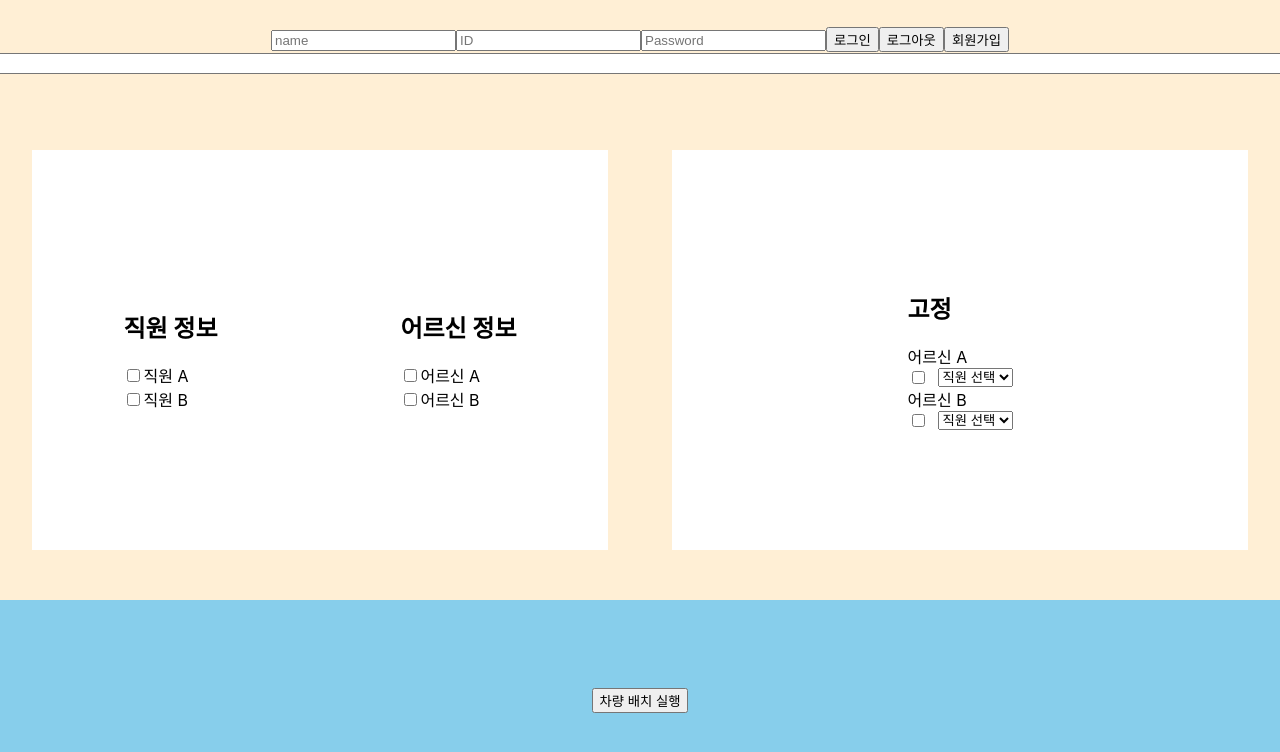
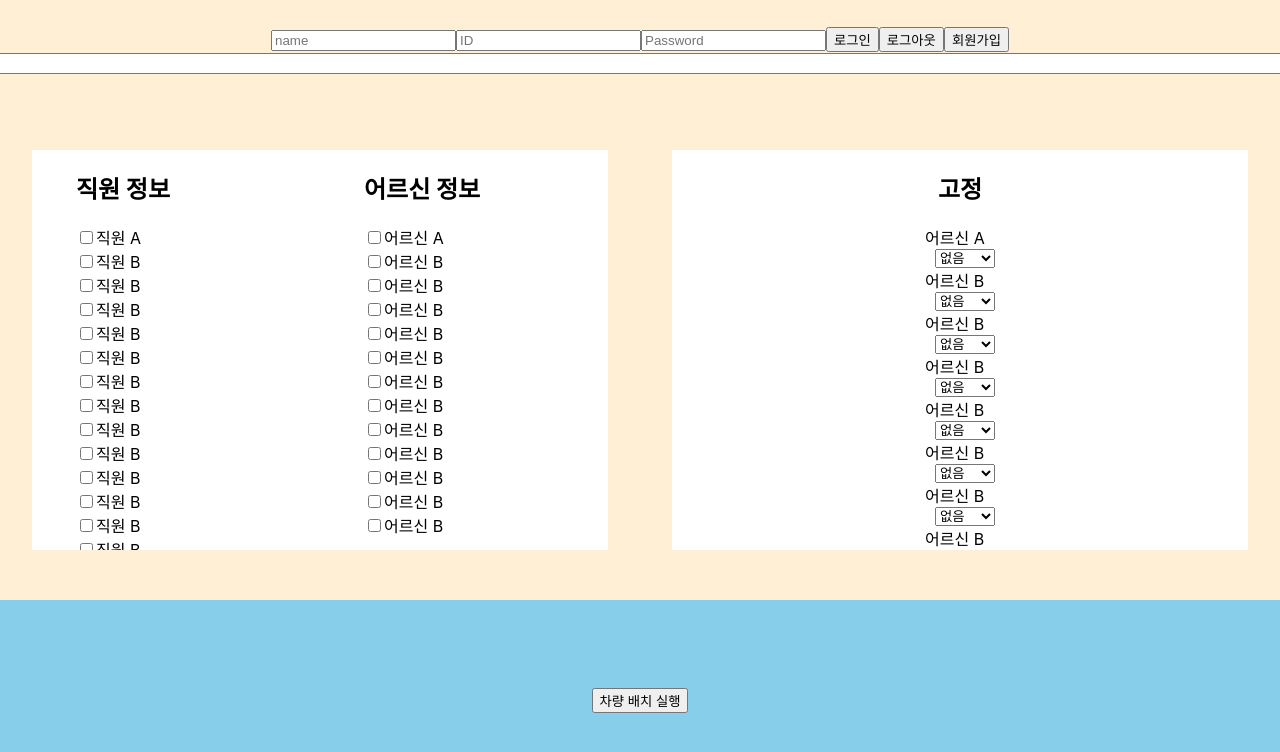
Before and after one commit to silverithm/frontend, a React (Create React App) app: page / in a window 1280 px wide. Shown: the top 752 px of the page. Built offline with nearby package versions, Linux system fonts and the light colour scheme.

Commit message:
feat(Body): add ScrollableDiv

```diff
--- a/src/components/AssignmentComponent.js
+++ b/src/components/AssignmentComponent.js
@@ -6,7 +6,17 @@ function AssignmentComponent({ onSelectElde }) {
   const elders = [
     { id: 1, name: "어르신 A" },
     { id: 2, name: "어르신 B" },
-    // 추가 어르신 데이터...
+    { id: 3, name: "어르신 B" },
+    { id: 4, name: "어르신 B" },
+    { id: 5, name: "어르신 B" },
+    { id: 6, name: "어르신 B" },
+    { id: 7, name: "어르신 B" },
+    { id: 8, name: "어르신 B" },
+    { id: 9, name: "어르신 B" },
+    { id: 10, name: "어르신 B" },
+    { id: 11, name: "어르신 B" },
+    { id: 12, name: "어르신 B" },
+    { id: 13, name: "어르신 B" },
   ];
   const employees = [
     { id: 1, name: "직원 A" },
@@ -15,15 +25,14 @@ function AssignmentComponent({ onSelectElde }) {
   ];
   return (
     <AssignmentComponentSection>
-      <div>
+      <ScrollableDiv>
         <h2>고정</h2>
         {elders.map((elder) => (
           <div key={elder.id}>
             {elder.name}
             <div style={{ display: "flex" }}>
-              <input type="checkbox" />
               <select style={{ marginLeft: "10px" }}>
-                <option value="">직원 선택</option>
+                <option value="">없음</option>
                 {employees.map((employee) => (
                   <option key={employee.id} value={employee.id}>
                     {employee.name}
@@ -33,11 +42,19 @@ function AssignmentComponent({ onSelectElde }) {
             </div>
           </div>
         ))}
-      </div>
+      </ScrollableDiv>
     </AssignmentComponentSection>
   );
 }
 
+const ScrollableDiv = styled.div`
+  align-items: center;
+  display: flex;
+  flex-direction: column;
+  overflow-y: auto; // 세로 스크롤 활성화
+  height: 100%; // 높이 설정, 원하는 값으로 조정 가능
+  width: 100%; // 너비 설정, 필요에 따라 조정 가능
+`;
 const AssignmentComponentSection = styled.section`
   width: 45%;
   height: 400px;
--- a/src/components/ElderInfo.js
+++ b/src/components/ElderInfo.js
@@ -1,15 +1,26 @@
 import React from "react";
+import { styled } from "styled-components";
 
 function ElderInfo({ onSelectElder }) {
   // 어르신 정보는 props 또는 API 호출을 통해 가져오는 것으로 가정
   const elders = [
     { id: 1, name: "어르신 A" },
     { id: 2, name: "어르신 B" },
-    // 추가 어르신 데이터...
+    { id: 3, name: "어르신 B" },
+    { id: 4, name: "어르신 B" },
+    { id: 5, name: "어르신 B" },
+    { id: 6, name: "어르신 B" },
+    { id: 7, name: "어르신 B" },
+    { id: 8, name: "어르신 B" },
+    { id: 9, name: "어르신 B" },
+    { id: 10, name: "어르신 B" },
+    { id: 11, name: "어르신 B" },
+    { id: 12, name: "어르신 B" },
+    { id: 13, name: "어르신 B" },
   ];
 
   return (
-    <div>
+    <ScrollableDiv>
       <h2>어르신 정보</h2>
       {elders.map((elder) => (
         <div key={elder.id}>
@@ -17,8 +28,14 @@ function ElderInfo({ onSelectElder }) {
           {elder.name}
         </div>
       ))}
-    </div>
+    </ScrollableDiv>
   );
 }
 
 export default ElderInfo;
+
+const ScrollableDiv = styled.div`
+  overflow-y: auto; // 세로 스크롤 활성화
+  height: 400px; // 높이 설정, 원하는 값으로 조정 가능
+  width: 200px; // 너비 설정, 필요에 따라 조정 가능
+`;
--- a/src/components/EmployeeInfo.js
+++ b/src/components/EmployeeInfo.js
@@ -1,15 +1,28 @@
 import React from "react";
+import { styled } from "styled-components";
 
 function EmployeeInfo({ onSelectEmployee }) {
   // 직원 정보는 props 또는 API 호출을 통해 가져오는 것으로 가정
   const employees = [
     { id: 1, name: "직원 A" },
     { id: 2, name: "직원 B" },
-    // 추가 직원 데이터...
+    { id: 3, name: "직원 B" },
+    { id: 4, name: "직원 B" },
+    { id: 5, name: "직원 B" },
+    { id: 6, name: "직원 B" },
+    { id: 7, name: "직원 B" },
+    { id: 8, name: "직원 B" },
+    { id: 9, name: "직원 B" },
+    { id: 10, name: "직원 B" },
+    { id: 11, name: "직원 B" },
+    { id: 12, name: "직원 B" },
+    { id: 13, name: "직원 B" },
+    { id: 14, name: "직원 B" },
+    { id: 15, name: "직원 B" },
   ];
 
   return (
-    <div>
+    <ScrollableDiv>
       <h2>직원 정보</h2>
       {employees.map((employee) => (
         <div key={employee.id}>
@@ -20,8 +33,12 @@ function EmployeeInfo({ onSelectEmployee }) {
           {employee.name}
         </div>
       ))}
-    </div>
+    </ScrollableDiv>
   );
 }
-
+const ScrollableDiv = styled.div`
+  overflow-y: auto; // 세로 스크롤 활성화
+  height: 400px; // 높이 설정, 원하는 값으로 조정 가능
+  width: 200px; // 너비 설정, 필요에 따라 조정 가능
+`;
 export default EmployeeInfo;
--- a/src/components/Header.js
+++ b/src/components/Header.js
@@ -5,7 +5,6 @@ function Header() {
   const [name, setName] = useState("");
   const [email, setEmail] = useState("");
   const [password, setPassword] = useState("");
-  const [jwtExpiredTime, setJwtExpiredTime] = useState(0);
   const [jwt, setJwt] = useState("");
 
   const handleSignin = async () => {
```
